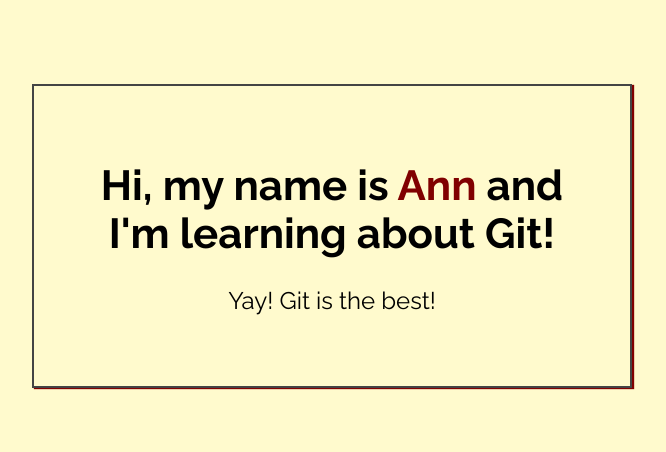
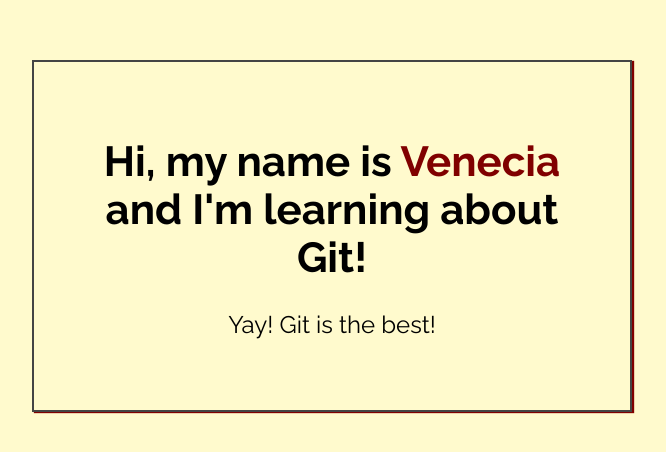
Before and after one commit to VeneciaPD/my-first-repo, a plain HTML site: page index.html in a window 1280 px wide. Shown: the part 164-616 px from the top of the page, without its empty margins (308-974 px from the left). Drawn offline with Linux system fonts and the light colour scheme.

Commit message:
Added name to index.html

```diff
--- a/index.html
+++ b/index.html
@@ -14,7 +14,7 @@
 <body>
 
     <div class="greeting">
-        <h1>Hi, my name is <span class="highlight">Ann</span> and I'm learning about Git! </h1>
+        <h1>Hi, my name is <span class="highlight">Venecia</span> and I'm learning about Git! </h1>
 
         <p>Yay! Git is the best!</p>
     </div>
```
